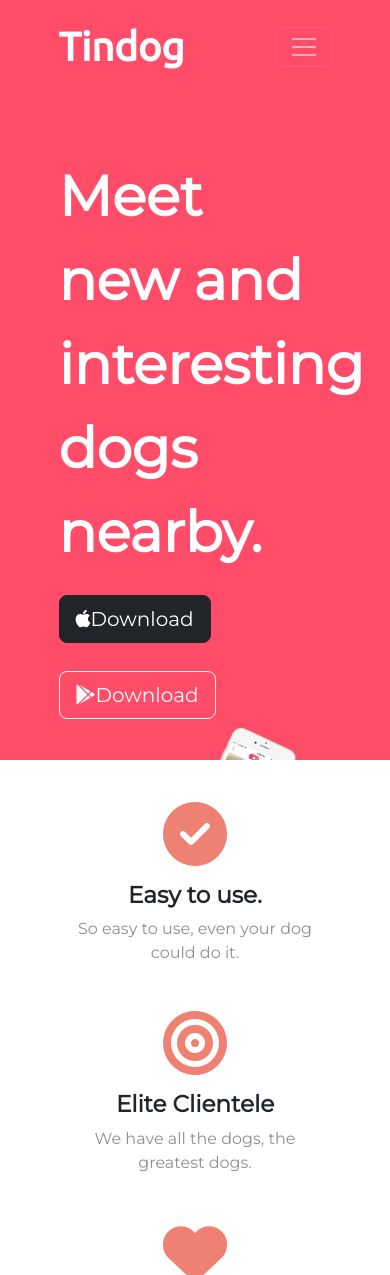
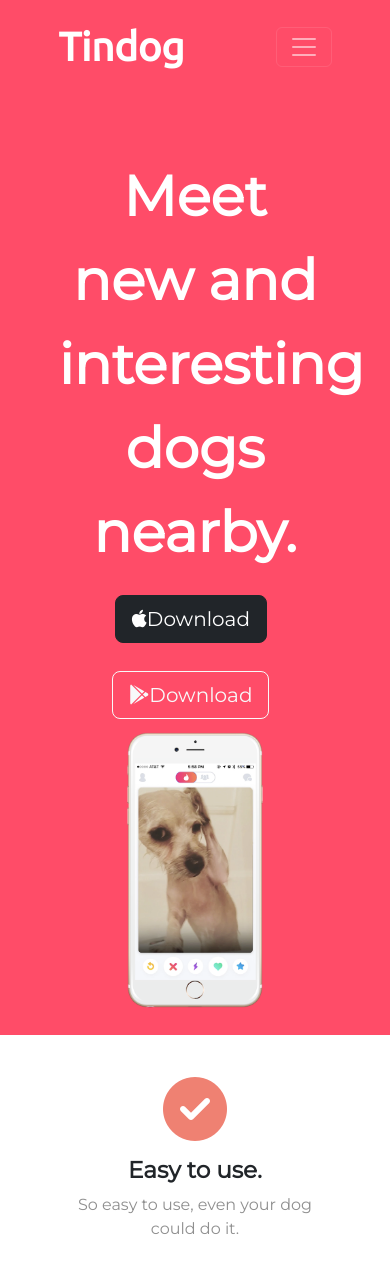
Before and after one commit to la-rika/Udemy_WebDev, a web app: file TinDog-Start-master/index.html in a window 390 px wide. Shown: the top 1275 px of the page. Run offline with its HTML, style and script files only (its server is not run), Linux system fonts and the light colour scheme; some libraries are stand-ins or nearby versions.

Commit message:
finihed media quey video

```diff
--- a/TinDog-Start-master/css/styles.css
+++ b/TinDog-Start-master/css/styles.css
@@ -124,3 +124,17 @@
 .pricing-column{
     padding: 3% 2%;
 }
+
+/*media queries*/
+@media  (max-width:1028px) {
+
+#title{
+    text-align: center;
+}
+
+    .title-image{
+        position: static;
+        transform: rotate(0);
+        width: 50%;
+    }
+}
--- a/TinDog-Start-master/index.html
+++ b/TinDog-Start-master/index.html
@@ -205,7 +205,7 @@
 
     <h3>Find the True Love of Your Dog's Life Today.</h3>
     <button type="button">Download</button>
-    <button type="button">Download</button>
+    <button type="button"><i class="fa-brands fa-google-play"></i>Download</button>
 
   </section>
 
```
